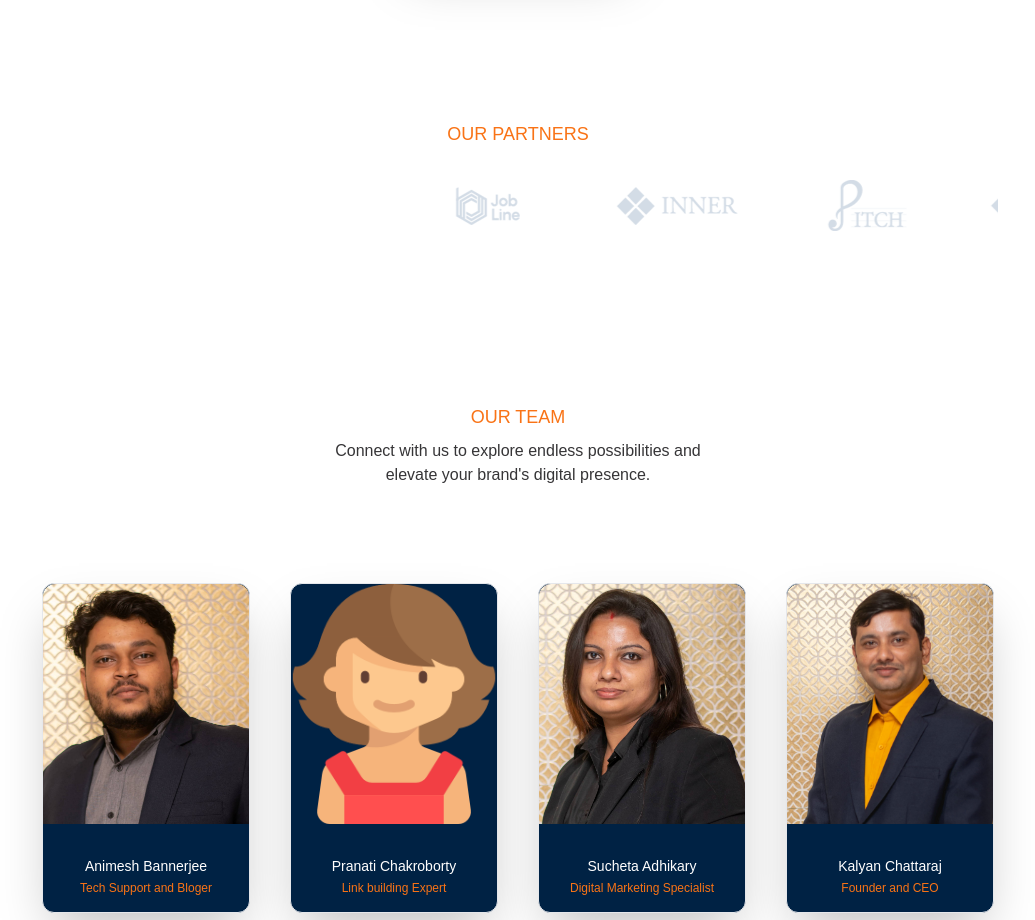
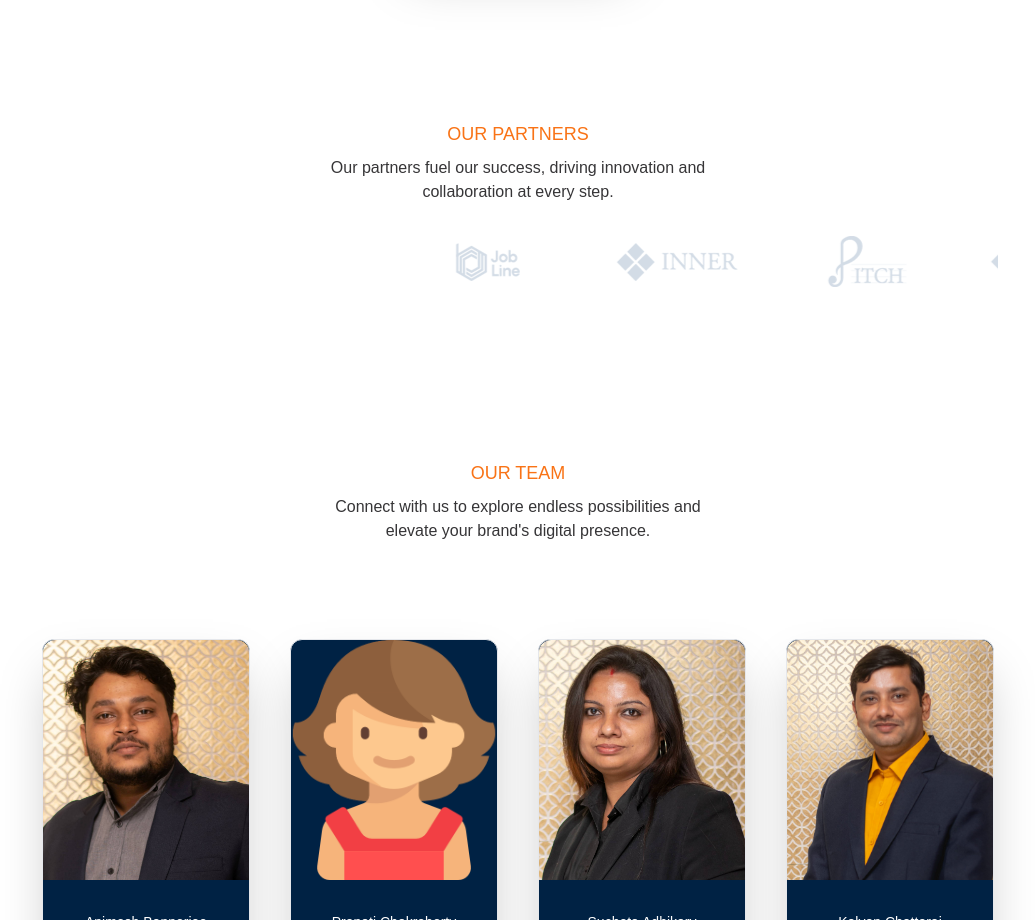
Before and after one commit to anupkumarjana/Balck-Bee, a React (Create React App) app: page /about in a window 1280 px wide. Shown: the part 1700-2620 px from the top of the page, without its empty margins (122-1157 px from the left). Built offline with nearby package versions, Linux system fonts and the light colour scheme.

Commit message:
Partner section

```diff
--- a/src/components/About/PartnerScroll.jsx
+++ b/src/components/About/PartnerScroll.jsx
@@ -9,12 +9,15 @@ import partner5 from "../../assets/About/partner5.png";
 const PartnerScroll = () => {
   return (
     <div className="partner-scroll-container">
-      <h3
-        className="text-lg text-orange-500 font-montserrat text-center"
-        data-aos="fade-up"
-      >
-        OUR PARTNERS
-      </h3>
+      <div className="font-montserrat flex flex-col gap-2 justify-center items-center text-center">
+        <h3 className="text-lg text-orange-500 " data-aos="fade-up">
+          OUR PARTNERS
+        </h3>
+        <p className="lg:w-96 text-wrap" data-aos="fade-up">
+          Our partners fuel our success, driving innovation and collaboration at
+          every step.
+        </p>
+      </div>
       <div className="partner-scroll" data-aos="fade-up">
         <img src={partner1} alt="partner1" />
         <img src={partner2} alt="partner2" />
```
